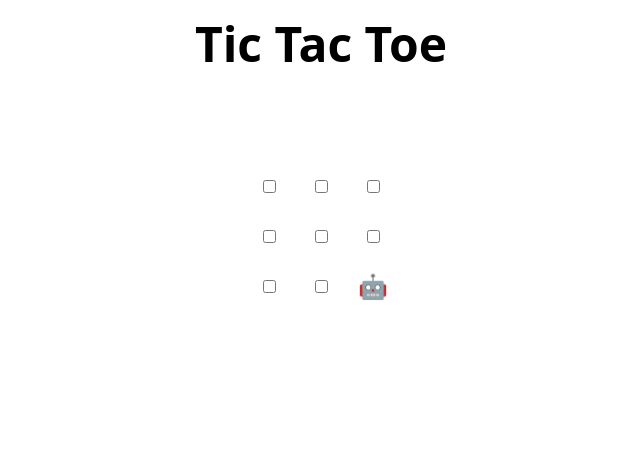
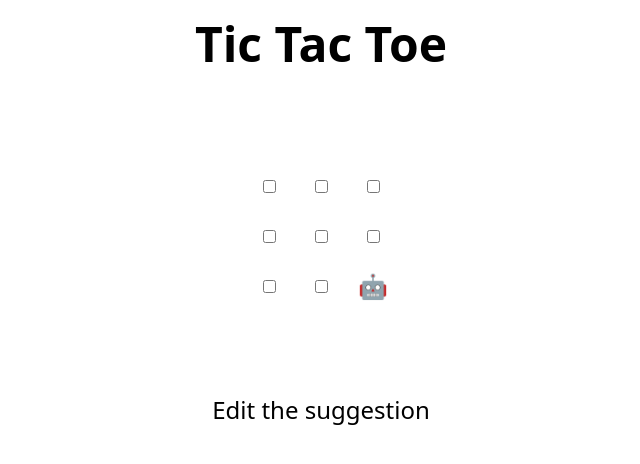
Before and after one commit to Gurman-Rai/skills-review-pull-requests, a plain HTML site: page index.html in a window 1280 px wide. Shown: the whole page, without its empty margins (319-959 px from the left). Drawn offline with Linux system fonts and the light colour scheme.

Commit message:
Update index.html
crtycvub

```diff
--- a/index.html
+++ b/index.html
@@ -48,6 +48,8 @@
 </table>
 
 <h2 hidden>Game over, refresh to play again 🧑‍💻 🤖!</h2>
+
+Edit the suggestion
 
 <script>
   // Initialization
```
